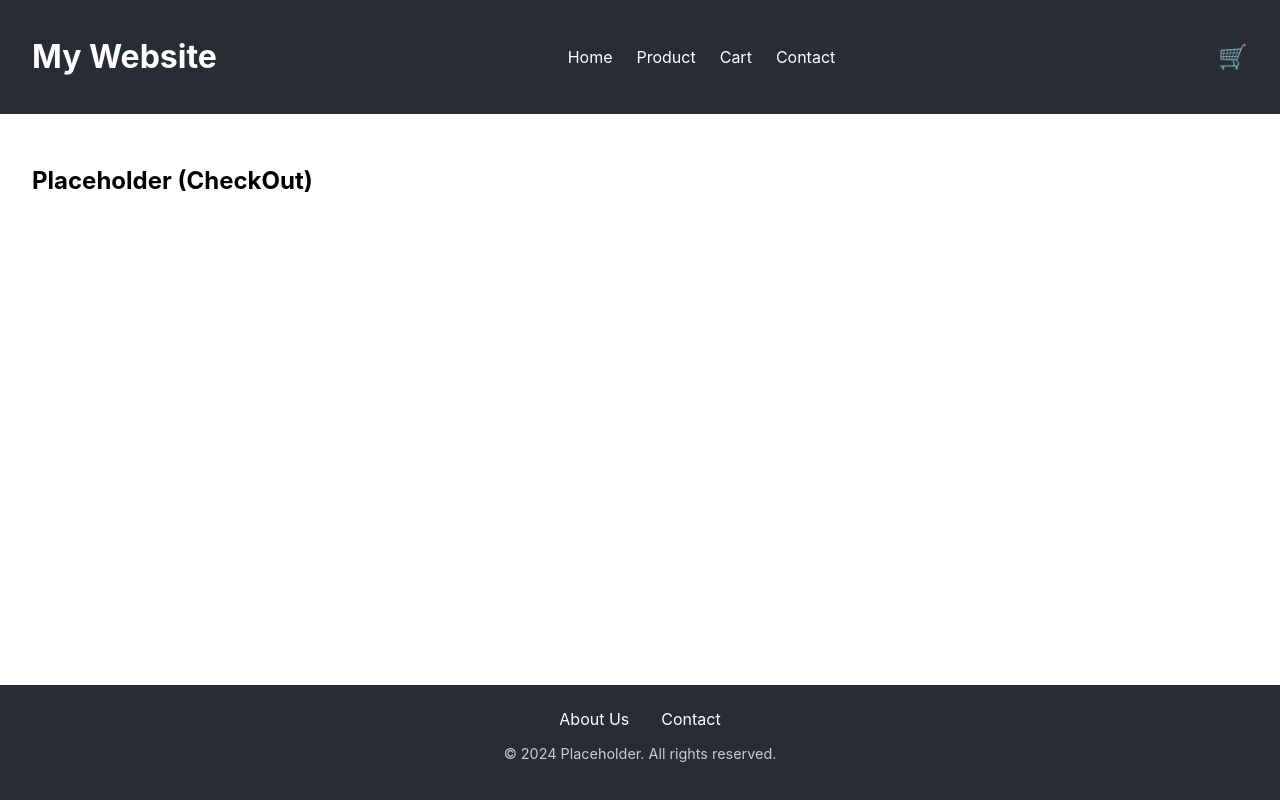
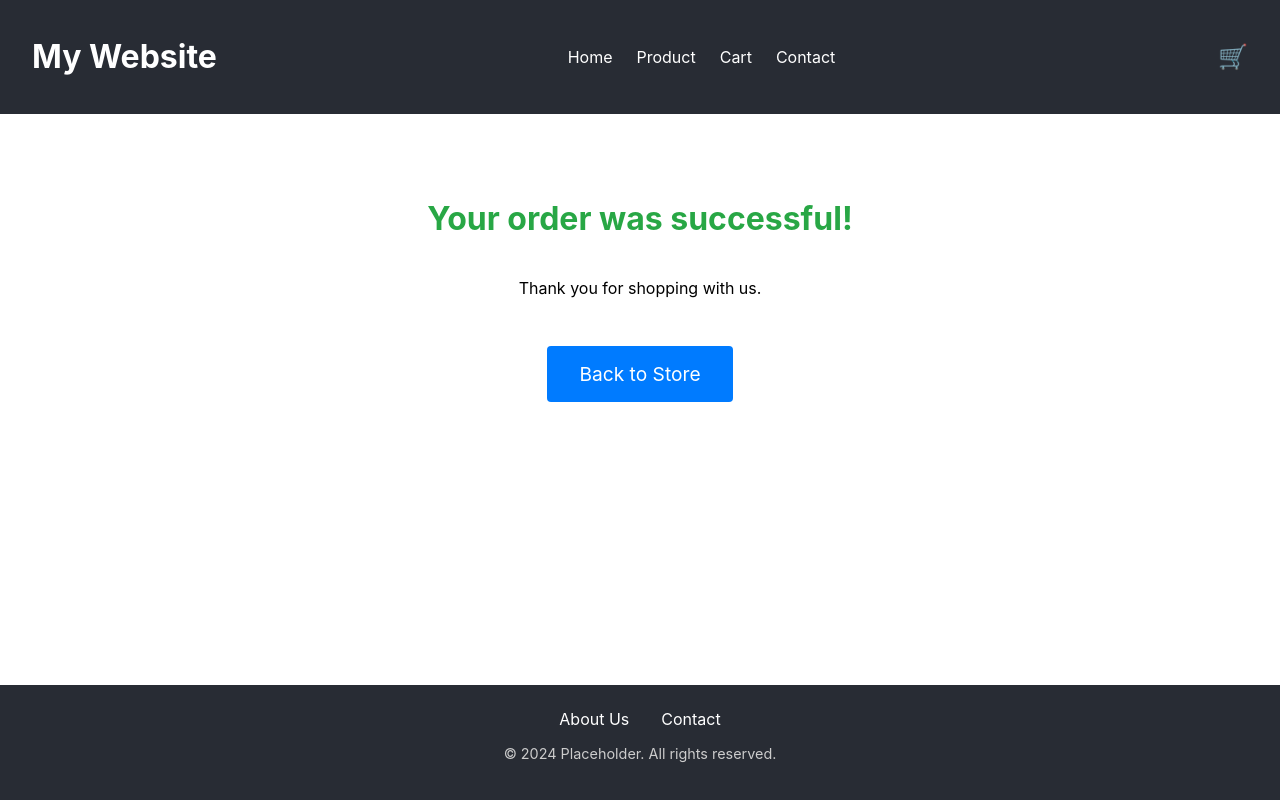
Before and after one commit to ykjellin/js-frameworks-ca, a React (Create React App) app: page /checkout-success in a window 1280 px wide. Built offline with nearby package versions, Linux system fonts and the light colour scheme.

Commit message:
Updated checkout success removing placeholder text and adding added temp styling

```diff
--- a/src/pages/CheckoutSuccessPage.tsx
+++ b/src/pages/CheckoutSuccessPage.tsx
@@ -1,9 +1,52 @@
 // This project is licensed under the MIT License - see the LICENSE file for details
 
-import React from "react";
+import React, { useEffect } from "react";
+import styled from "styled-components";
+import { Link } from "react-router-dom";
+import { useCart } from "../context/CartContext";
+
+const SuccessContainer = styled.div`
+  display: flex;
+  flex-direction: column;
+  align-items: center;
+  justify-content: center;
+  padding: 2rem;
+  text-align: center;
+`;
+
+const SuccessMessage = styled.h1`
+  color: #28a745;
+  margin-bottom: 1.5rem;
+`;
+
+const BackToStore = styled(Link)`
+  margin-top: 2rem;
+  padding: 1rem 2rem;
+  background-color: #007bff;
+  color: white;
+  text-decoration: none;
+  border-radius: 4px;
+  font-size: 1.2rem;
+
+  &:hover {
+    background-color: #0056b3;
+  }
+`;
 
 const CheckoutSuccessPage: React.FC = () => {
-  return <h2>Placeholder (CheckOut)</h2>;
+  const { clearCart } = useCart();
+
+  useEffect(() => {
+    clearCart();
+  }, []);
+
+  return (
+    <SuccessContainer>
+      <SuccessMessage>Your order was successful!</SuccessMessage>
+      <p>Thank you for shopping with us.</p>
+      <BackToStore to="/">Back to Store</BackToStore>
+    </SuccessContainer>
+  );
 };
 
 export default CheckoutSuccessPage;
```
